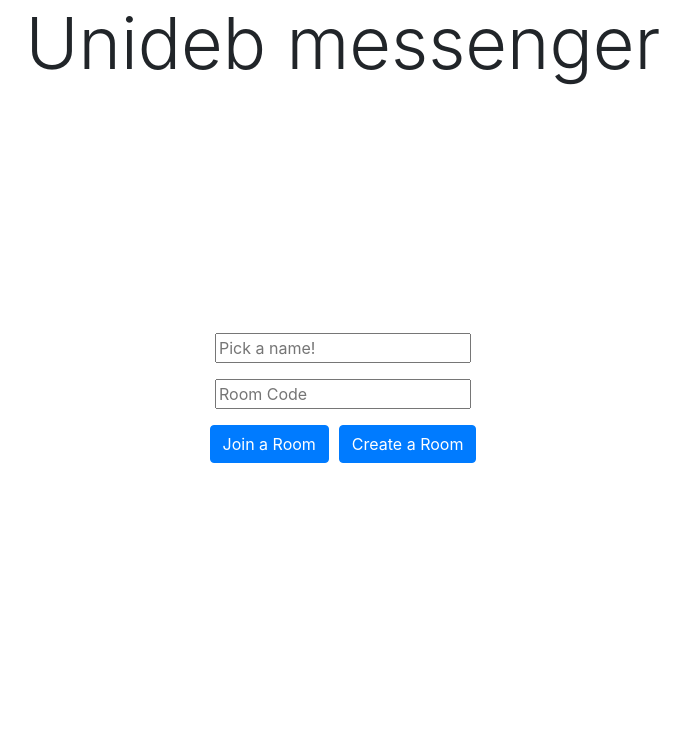
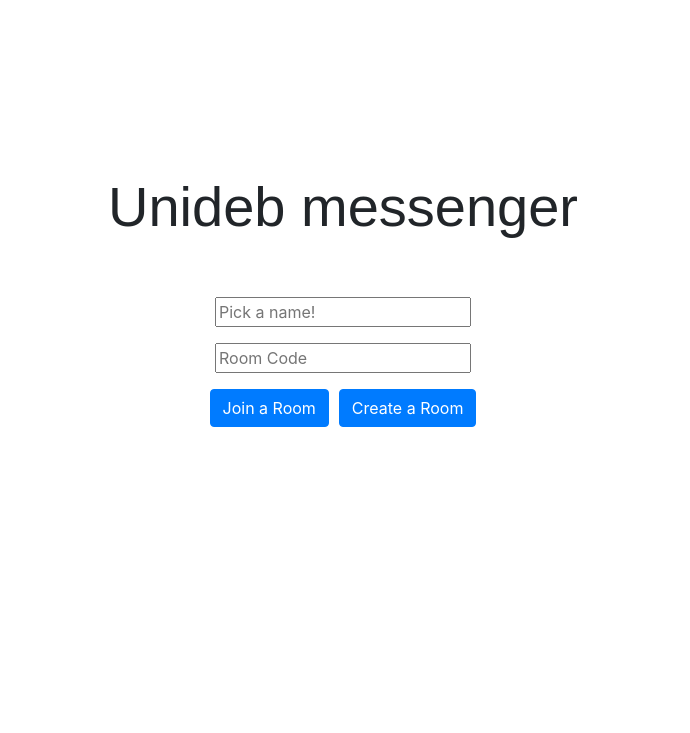
Before and after one commit to davidotvos/unideb-chat-app, a Flask app: page / in a window 1280 px wide. Shown: the top 733 px of the page, without its empty margins (297-987 px from the left). Run offline with Flask 2, Linux system fonts and the light colour scheme; some libraries are stand-ins or nearby versions.

Commit message:
chat title modif commit

```diff
--- a/static/css/style.css
+++ b/static/css/style.css
@@ -78,3 +78,7 @@ body {
 #hidden-left{
   opacity: 0;
 }
+
+#chat-app-title{
+  font-family: 'Montserrat', sans-serif;
+}
--- a/templates/home.html
+++ b/templates/home.html
@@ -9,11 +9,10 @@ integrity="sha384-mQ93GR66B00ZXjt0YO5KlohRA5SY2XofN4zfuZxLkoj1gXtW8ANNCe9d5Y3eG5
 
     <form method="post" class="postMethod">
 
-    <header><h1 class="display-3 text-center">Unideb messenger</h1></header>
     <div class="jumpotron vertical-center">
         <div class="container">
             <div class="d-flex flex-column justify-content-center align-items-center">
-
+                <h1 class="display-4 text-center mb-5" id="chat-app-title">Unideb messenger</h1>
                 <div class="d-inline-flex p-2">
                     <input
                     type="text"
```
